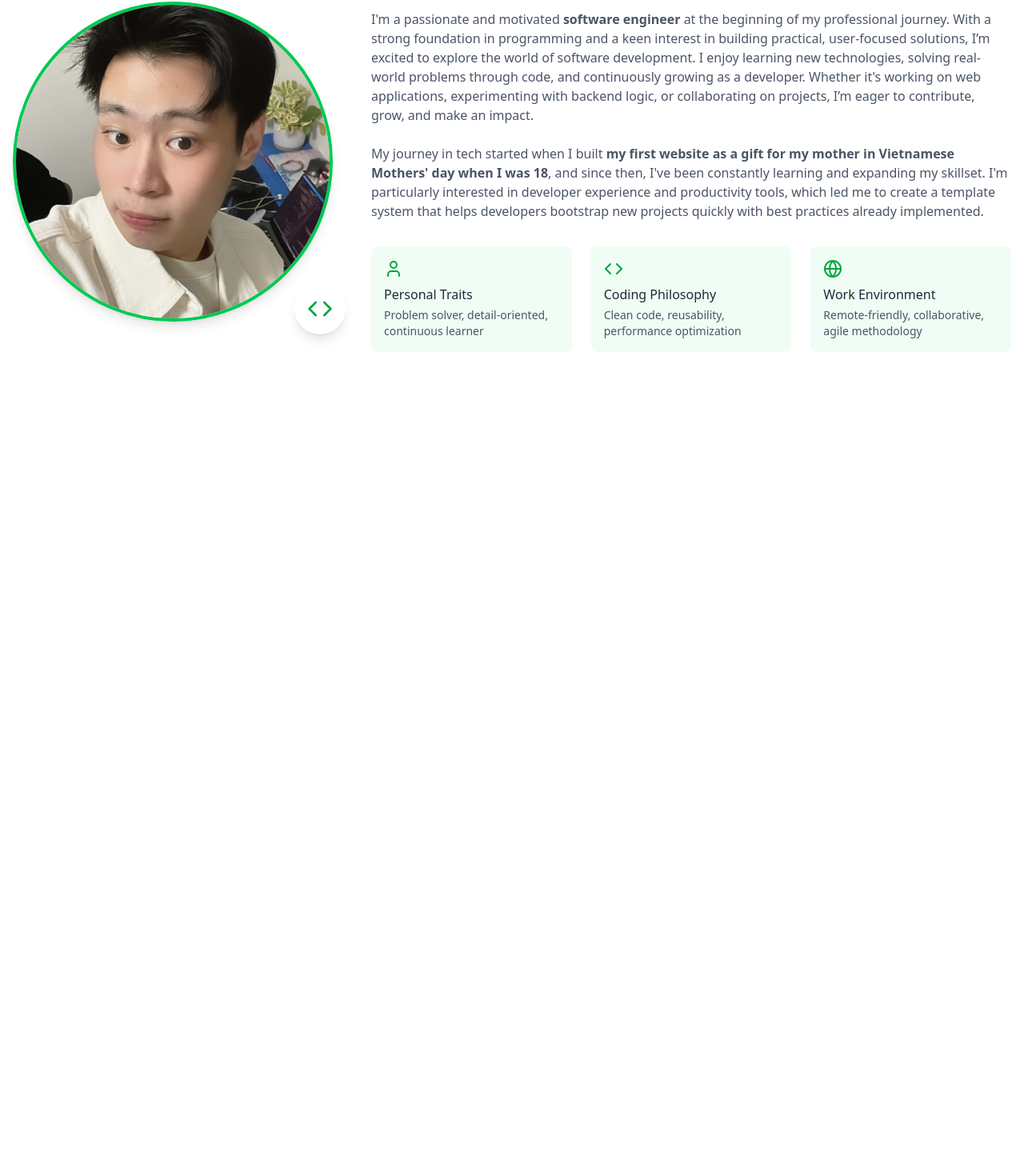
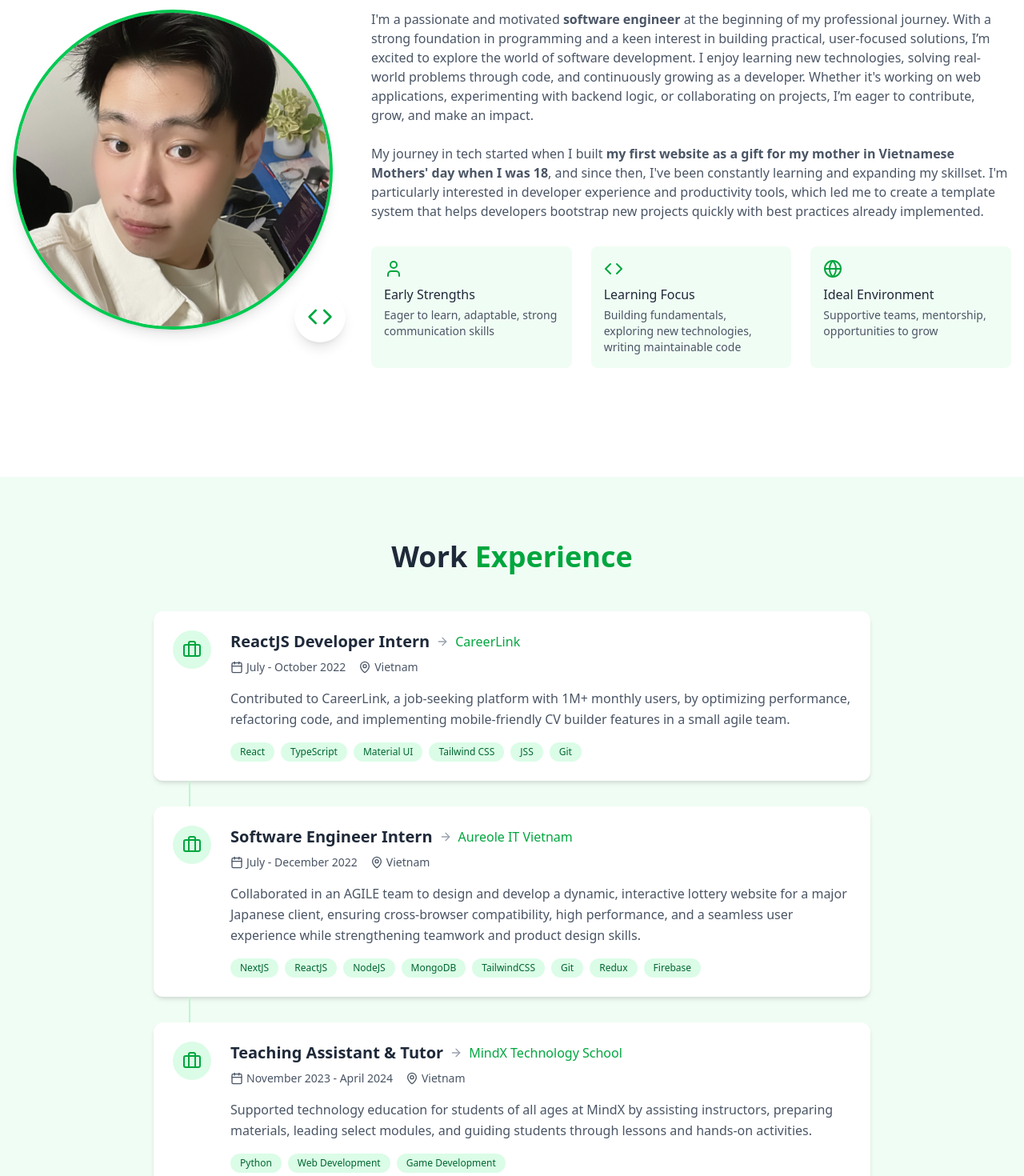
Before and after one commit to Pet3r1512/Me, a React (Vite) app: page / in a window 1280 px wide. Shown: the part 1004-2474 px from the top of the page at 80% size. Before the commit the page ends 1524 px from the top, so only its background shows below. Built offline with nearby package versions, Linux system fonts and the light colour scheme.

Commit message:
#FEAT: experience section (#14)
* imp: update content to fit with a fresher

* feat: experience card

* feat: experience section

* feat: add experience section to page

```diff
--- a/src/App.tsx
+++ b/src/App.tsx
@@ -4,6 +4,7 @@ import Header from "./components/Layout/Header/_index";
 import "./App.css";
 import Hero from "./components/Sections/Hero/_index";
 import About from "./components/Sections/About/_index";
+import Experience from "./components/Sections/Experience/_index";
 
 export default function App() {
   return (
@@ -13,6 +14,7 @@ export default function App() {
         <Header />
         <Hero />
         <About />
+        <Experience />
       </div>
     </ThemeProvider>
   );
--- a/src/components/Sections/About/_index.tsx
+++ b/src/components/Sections/About/_index.tsx
@@ -2,7 +2,10 @@ import { UserIcon, CodeIcon, GlobeIcon } from "lucide-react";
 
 export default function About() {
   return (
-    <section id="about" className="py-20 bg-white dark:bg-gray-900">
+    <section
+      id="about"
+      className="py-20 bg-white dark:bg-gray-900 min-h-screen"
+    >
       <div className="container mx-auto px-4">
         <h2 className="text-3xl md:text-4xl font-bold text-center mb-12 text-gray-800 dark:text-white">
           About <span className="text-green-600 dark:text-green-400">Me</span>
@@ -59,10 +62,10 @@ export default function About() {
                   className="text-green-600 dark:text-green-400 mb-2"
                 />
                 <h4 className="font-medium text-gray-800 dark:text-white mb-1">
-                  Personal Traits
+                  Early Strengths
                 </h4>
                 <p className="text-sm text-gray-600 dark:text-gray-300">
-                  Problem solver, detail-oriented, continuous learner
+                  Eager to learn, adaptable, strong communication skills
                 </p>
               </div>
               <div className="bg-green-50 dark:bg-gray-800 p-4 rounded-lg">
@@ -71,10 +74,11 @@ export default function About() {
                   className="text-green-600 dark:text-green-400 mb-2"
                 />
                 <h4 className="font-medium text-gray-800 dark:text-white mb-1">
-                  Coding Philosophy
+                  Learning Focus
                 </h4>
                 <p className="text-sm text-gray-600 dark:text-gray-300">
-                  Clean code, reusability, performance optimization
+                  Building fundamentals, exploring new technologies, writing
+                  maintainable code
                 </p>
               </div>
               <div className="bg-green-50 dark:bg-gray-800 p-4 rounded-lg">
@@ -83,10 +87,10 @@ export default function About() {
                   className="text-green-600 dark:text-green-400 mb-2"
                 />
                 <h4 className="font-medium text-gray-800 dark:text-white mb-1">
-                  Work Environment
+                  Ideal Environment
                 </h4>
                 <p className="text-sm text-gray-600 dark:text-gray-300">
-                  Remote-friendly, collaborative, agile methodology
+                  Supportive teams, mentorship, opportunities to grow
                 </p>
               </div>
             </div>
--- /dev/null
+++ b/src/components/Sections/Experience/ExperienceCard.tsx
@@ -0,0 +1,75 @@
+import {
+  ArrowRightIcon,
+  BriefcaseIcon,
+  CalendarIcon,
+  MapPinIcon,
+} from "lucide-react";
+
+export default function ExperienceCard({
+  exp,
+  index,
+}: {
+  exp: {
+    id: number;
+    title: string;
+    company: string;
+    period: string;
+    location: string;
+    description: string;
+    technologies: string[];
+  };
+  index: number;
+}) {
+  return (
+    <div
+      key={exp.id}
+      className="group relative bg-white dark:bg-gray-900 rounded-xl shadow-md p-6 mb-8 last:mb-0 transition-all duration-300 hover:-translate-y-1 hover:shadow-xl"
+    >
+      {/* Connector line */}
+      {index !== 2 && (
+        <div className="absolute left-[2.75rem] bottom-[-2rem] w-0.5 h-8 bg-green-200 dark:bg-green-800" />
+      )}
+      <div className="flex items-start gap-6">
+        <div className="flex-shrink-0 w-12 h-12 rounded-full bg-green-100 dark:bg-green-900/50 flex items-center justify-center">
+          <BriefcaseIcon className="w-6 h-6 text-green-600 dark:text-green-400" />
+        </div>
+        <div className="flex-grow">
+          <div className="flex flex-wrap items-center gap-2 mb-2">
+            <h3 className="text-xl font-bold text-gray-800 dark:text-white">
+              {exp.title}
+            </h3>
+            <ArrowRightIcon className="w-4 h-4 text-gray-400" />
+            <span className="text-green-600 dark:text-green-400 font-medium">
+              {exp.company}
+            </span>
+          </div>
+          <div className="flex flex-wrap gap-4 mb-4 text-sm text-gray-600 dark:text-gray-400">
+            <div className="flex items-center">
+              <CalendarIcon className="w-4 h-4 mr-1" />
+              <span>{exp.period}</span>
+            </div>
+            <div className="flex items-center">
+              <MapPinIcon className="w-4 h-4 mr-1" />
+              <span>{exp.location}</span>
+            </div>
+          </div>
+          <p className="text-gray-600 dark:text-gray-300 mb-4 leading-relaxed">
+            {exp.description}
+          </p>
+          <div className="flex flex-wrap gap-2">
+            {exp.technologies.map((tech, i) => (
+              <span
+                key={i}
+                className="inline-flex items-center px-3 py-1 rounded-full text-xs font-medium bg-green-100 dark:bg-green-900/30 text-green-800 dark:text-green-300 transition-transform hover:scale-105"
+              >
+                {tech}
+              </span>
+            ))}
+          </div>
+        </div>
+      </div>
+      {/* Decorative gradient on hover */}
+      <div className="absolute inset-0 rounded-xl bg-gradient-to-r from-green-400/0 via-green-400/5 to-green-400/0 opacity-0 group-hover:opacity-100 transition-opacity duration-300" />
+    </div>
+  );
+}
--- /dev/null
+++ b/src/components/Sections/Experience/_index.tsx
@@ -0,0 +1,66 @@
+import ExperienceCard from "./ExperienceCard";
+export default function Experience() {
+  const experiences = [
+    {
+      id: 1,
+      title: "ReactJS Developer Intern",
+      company: "CareerLink",
+      period: "July - October 2022",
+      location: "Vietnam",
+      description:
+        "Contributed to CareerLink, a job-seeking platform with 1M+ monthly users, by optimizing performance, refactoring code, and implementing mobile-friendly CV builder features in a small agile team.",
+      technologies: [
+        "React",
+        "TypeScript",
+        "Material UI",
+        "Tailwind CSS",
+        "JSS",
+        "Git",
+      ],
+    },
+    {
+      id: 2,
+      title: "Software Engineer Intern",
+      company: "Aureole IT Vietnam",
+      period: "July - December 2022",
+      location: "Vietnam",
+      description:
+        "Collaborated in an AGILE team to design and develop a dynamic, interactive lottery website for a major Japanese client, ensuring cross-browser compatibility, high performance, and a seamless user experience while strengthening teamwork and product design skills.",
+      technologies: [
+        "NextJS",
+        "ReactJS",
+        "NodeJS",
+        "MongoDB",
+        "TailwindCSS",
+        "Git",
+        "Redux",
+        "Firebase",
+      ],
+    },
+    {
+      id: 3,
+      title: "Teaching Assistant & Tutor",
+      company: "MindX Technology School",
+      period: "November 2023 - April 2024",
+      location: "Vietnam",
+      description:
+        "Supported technology education for students of all ages at MindX by assisting instructors, preparing materials, leading select modules, and guiding students through lessons and hands-on activities.",
+      technologies: ["Python", "Web Development", "Game Development"],
+    },
+  ];
+  return (
+    <section id="experience" className="py-20 bg-green-50 dark:bg-gray-800">
+      <div className="container mx-auto px-4">
+        <h2 className="text-3xl md:text-4xl font-bold text-center mb-12 text-gray-800 dark:text-white">
+          Work{" "}
+          <span className="text-green-600 dark:text-green-400">Experience</span>
+        </h2>
+        <div className="max-w-4xl mx-auto">
+          {experiences.map((exp, index) => (
+            <ExperienceCard exp={exp} index={index} />
+          ))}
+        </div>
+      </div>
+    </section>
+  );
+}
```
